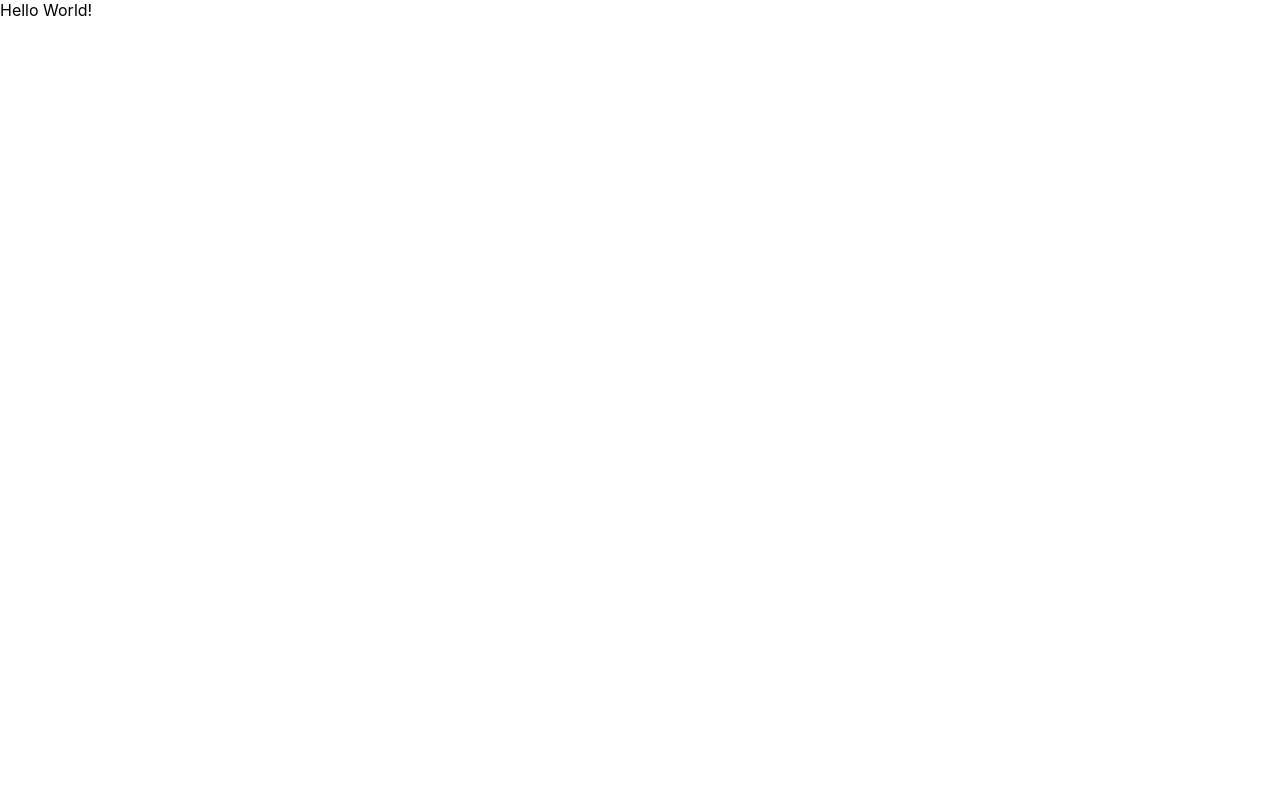
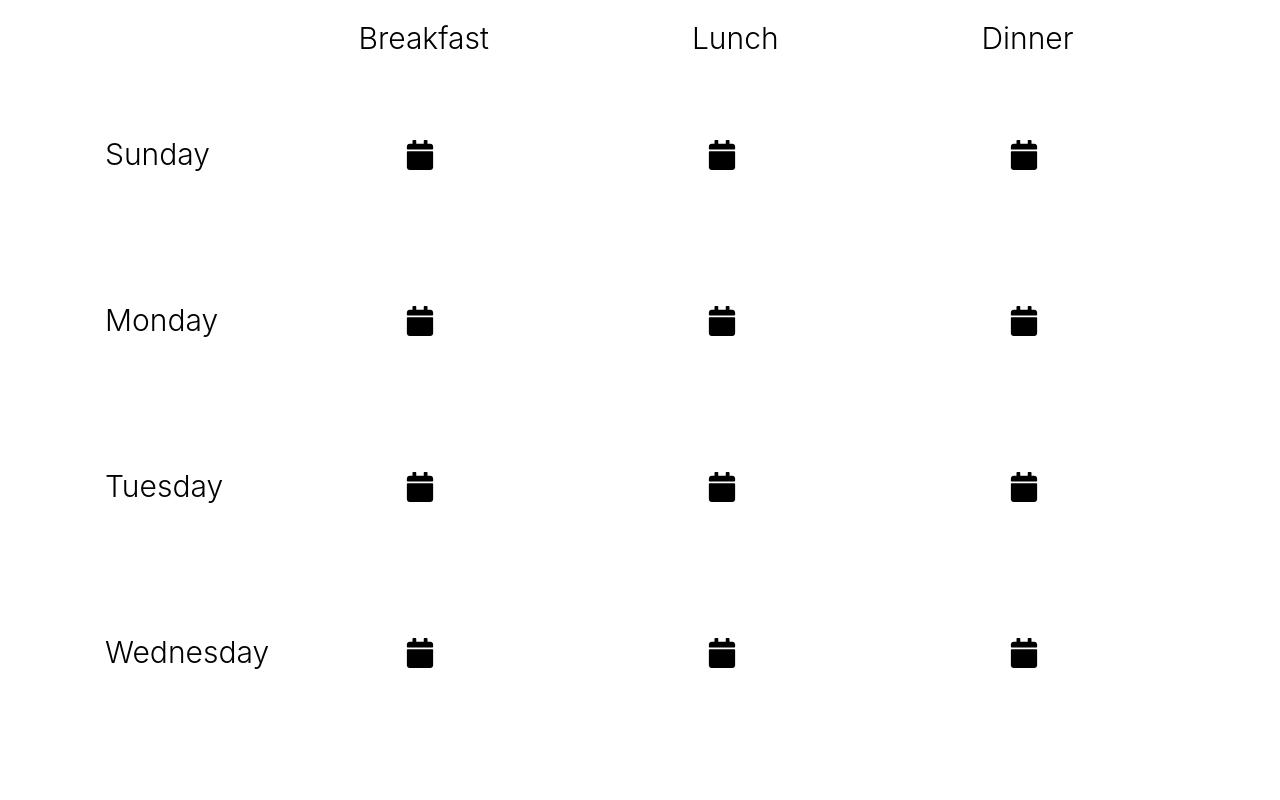
Before and after one commit to KesterDaniel/meal-planner, a React (Create React App) app: page / in a window 1280 px wide. Shown: the top 800 px of the page. Built offline with nearby package versions, Linux system fonts and the light colour scheme.

Commit message:
built out the calender grid

```diff
--- a/package.json
+++ b/package.json
@@ -11,6 +11,7 @@
     "form-serialize": "^0.7.2",
     "react": "^18.2.0",
     "react-dom": "^18.2.0",
+    "react-icons": "^4.6.0",
     "react-redux": "^8.0.4",
     "react-router-dom": "^6.4.2",
     "react-scripts": "5.0.1",
--- a/src/components/App.js
+++ b/src/components/App.js
@@ -1,15 +1,47 @@
 import React, { Component } from 'react'
 import { connect } from "react-redux"
 import { addrecipe, removeFromCalender} from "../actions"
+import {capitalize} from "../utils/helpers"
+import { FaCalendar } from 'react-icons/fa';
 
 class App extends Component {
 
   render() {
-    console.log("Props", this.props)
+    const { calendar, remove} = this.props
+    const mealOrder = ["breakfast", "lunch", "dinner"]
+
     return (
-     <div>
-      Hello World!
+     <div className='container'>
+      <ul className='meal-types'>
+        {mealOrder.map((mealType)=>(
+          <li key={mealType} className="subheader">{capitalize(mealType)}</li>
+        ))}
+      </ul>
+      <div className='calendar'>
+          <div className='days'>
+            {calendar.map(({ day }) => <h3 key={day} className='subheader'>{capitalize(day)}</h3>)}
+          </div>
+          <div className='icon-grid'>
+            {calendar.map(({ day, meals }) => (
+              <ul key={day}>
+                {mealOrder.map((meal) => (
+                  <li key={meal} className='meal'>
+                    {meals[meal]
+                      ? <div className='food-item'>
+                          <img src={meals[meal].image} alt={meals[meal].label}/>
+                          <button onClick={() => remove({meal, day})}>Clear</button>
+                        </div>
+                      : <button className='icon-btn'>
+                          <FaCalendar size={30}/>
+                        </button>}
+                  </li>
+                ))}
+              </ul>
+            ))}
+          </div>
+        </div>
      </div>
+
     )
   }
 }
--- a/src/index.js
+++ b/src/index.js
@@ -4,7 +4,6 @@ import {Provider} from "react-redux"
 import './index.css';
 import App from './components/App';
 import {configureStore} from "@reduxjs/toolkit"
-import calendar from './reducers';
 import rootReducer from "./reducers"
 import registerServiceWorker from './registerServiceWorker';
 
```
Also changed, not shown: 1 other file (tests, documents, lock files or other folders).
